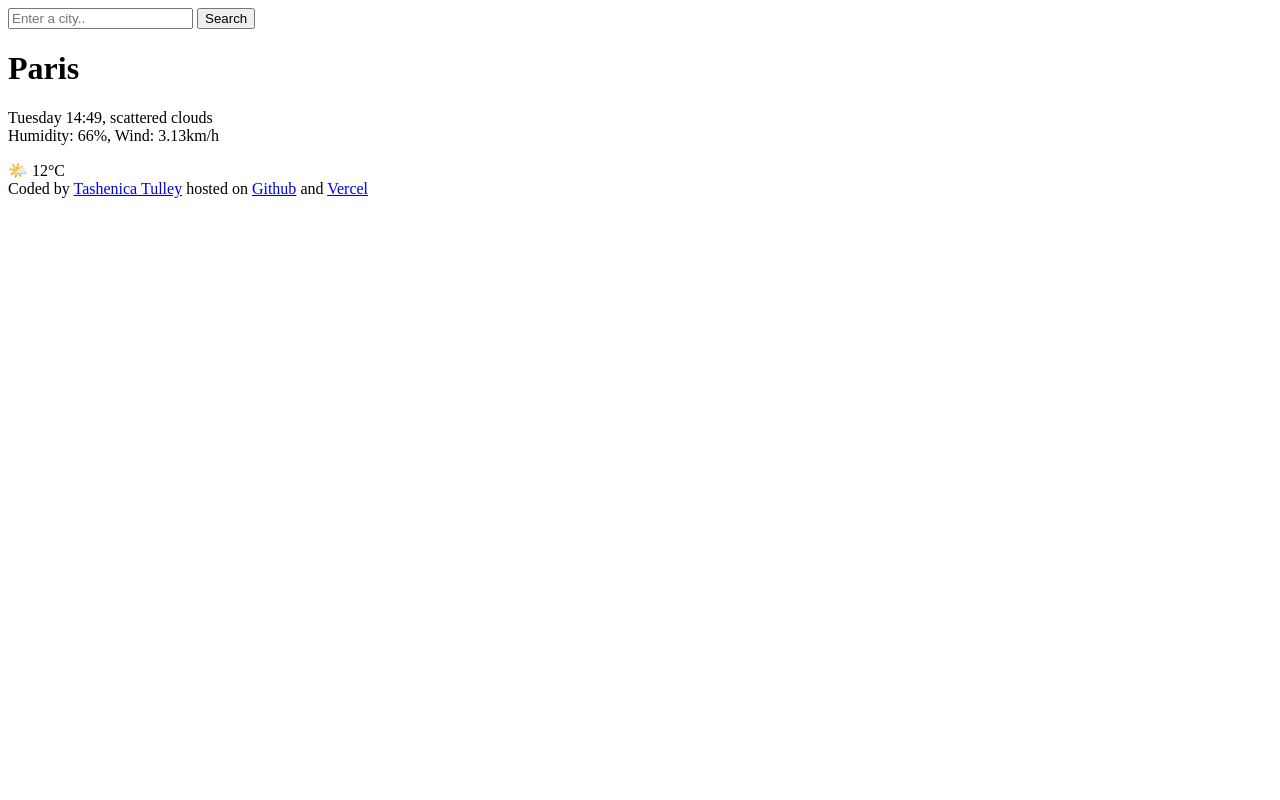
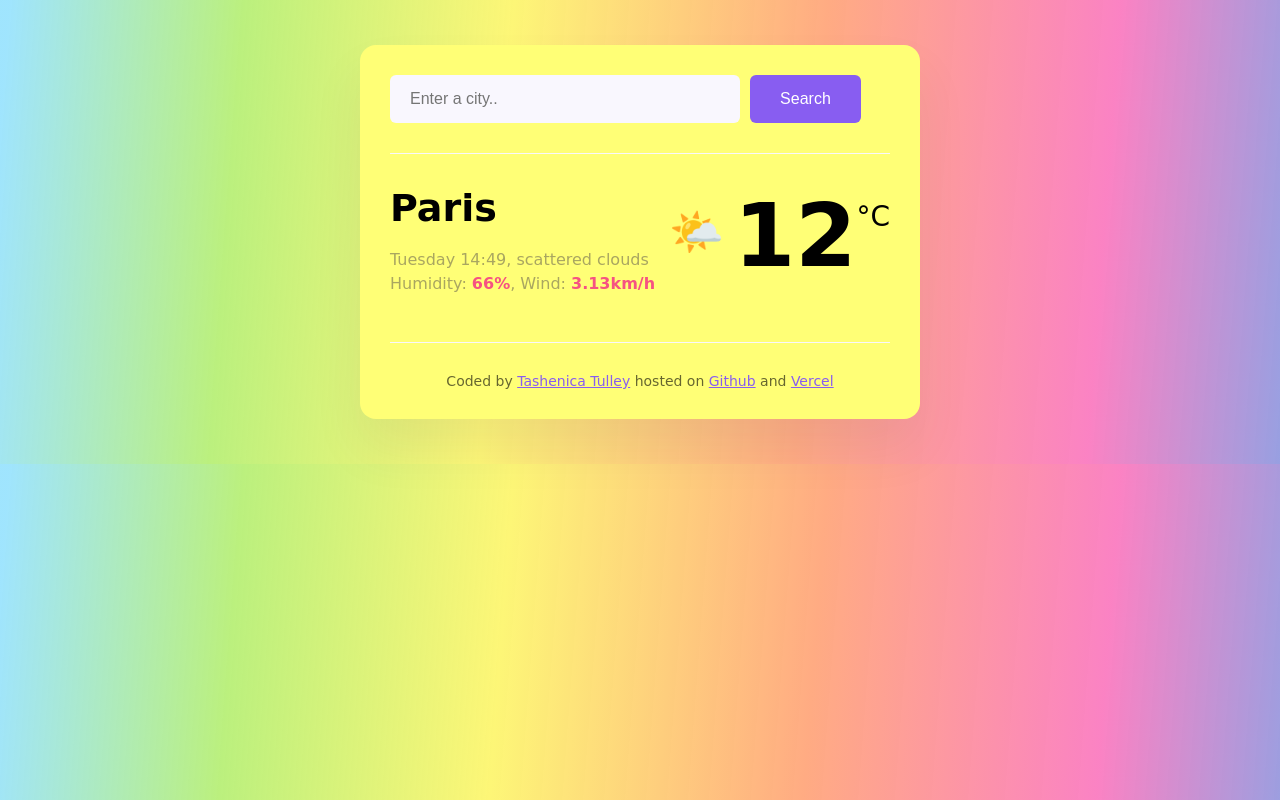
Before and after one commit to Tashenica/Tashenica-Weather-App, a plain HTML site: page index.html in a window 1280 px wide. Drawn offline with Linux system fonts and the light colour scheme.

Commit message:
Added Style.css

```diff
--- a/index.html
+++ b/index.html
@@ -3,26 +3,45 @@
   <head>
     <meta charset="UTF-8" />
     <meta name="viewport" content="width=device-width, initial-scale=1.0" />
+    <link rel="preconnect" href="https://fonts.googleapis.com" />
+    <link rel="preconnect" href="https://fonts.gstatic.com" crossorigin />
+    <link
+      href="https://fonts.googleapis.com/css2?family=Roboto:ital,wght@0,100;0,300;0,400;0,500;0,700;0,900;1,100;1,300;1,400;1,500;1,700;1,900&display=swap"
+      rel="stylesheet"
+    />
+    <link rel="stylesheet" href="src/style.css" />
     <title>Tashenica's Weather App</title>
   </head>
    <body>
+    <div class="weather-app">
       <header>
-      <form>
-        <input type="search" placeholder="Enter a city.." required />
-        <input type="submit" value="Search" />
+        <form class="search-form">
+          <input
+            type="search"
+            placeholder="Enter a city.."
+            required
+            class="search-form-input"
+          />
+          <input type="submit" value="Search" class="search-form-button" />
         </form>
       </header>
 
           <main>
+        <div class="weather-app-data">
           <div>
-        <h1>Paris</h1>
-        <p>
+            <h1 class="weather-app-city">Paris</h1>
+            <p class="weather-app-details">
               Tuesday 14:49, scattered clouds
               <br />
-          Humidity: 66%, Wind: 3.13km/h
+              Humidity: <strong>66%</strong>, Wind: <strong>3.13km/h</strong>
             </p>
           </div>
-      <div>🌤️ 12°C</div>
+          <div class="weather-app-temperature-container">
+            <div class="weather-app-icon">🌤️</div>
+            <div class="weather-app-temperature">12</div>
+            <div class="weatehr-app-unit">°C</div>
+          </div>
+        </div>
       </main>
 
     <footer>
--- /dev/null
+++ b/src/style.css
@@ -0,0 +1,103 @@
+body {
+  background: linear-gradient(
+    94.3deg,
+    rgba(104, 213, 253, 0.63) 0.7%,
+    rgba(169, 236, 91, 0.79) 18.6%,
+    rgba(253, 246, 116, 0.98) 39.1%,
+    rgba(255, 164, 120, 0.92) 63%,
+    rgba(250, 115, 188, 0.89) 85.3%,
+    rgb(97, 176, 242) 108.2%
+  );
+  font-family: "Dancing Script", cursive;
+}
+
+a {
+  color: #885df1;
+}
+
+.weather-app {
+  background: #ffff76;
+  max-width: 500px;
+  margin: 45px auto;
+  box-shadow: 0 30px 50px rgba(65, 50, 100, 0.08);
+  border-radius: 16px;
+  padding: 30px;
+}
+
+header {
+  border-bottom: 1px solid #f9f7fe;
+  padding: 0 0 30px 0;
+}
+
+.search-form-input {
+  background-color: #f9f7fe;
+  border: none;
+  border-radius: 6px;
+  width: 70%;
+  font-size: 16px;
+  padding: 15px 20px;
+}
+
+.search-form-button {
+  background: #885df1;
+  padding: 15px 30px;
+  border: none;
+  font-size: 16px;
+  margin-left: 5px;
+  border-radius: 6px;
+  color: white;
+}
+
+main {
+  padding: 30px 0;
+}
+
+.weather-app-data {
+  display: flex;
+  justify-content: space-between;
+}
+
+.weather-app-city {
+  margin: 0;
+  font-size: 38px;
+  line-height: 48px;
+}
+
+.weather-app-details {
+  font-size: 16px;
+  color: rgba(39, 33, 66, 0.4);
+  line-height: 24px;
+  font-weight: 500;
+}
+
+.weather-app-details strong {
+  color: #f65282;
+}
+
+.weather-app-temperature-container {
+  display: flex;
+}
+
+.weather-app-icon {
+  font-size: 44px;
+  margin-top: 22px;
+}
+
+.weather-app-temperature {
+  font-size: 88px;
+  margin-left: 10px;
+  font-weight: bold;
+}
+
+.weatehr-app-unit {
+  margin-top: 16px;
+  font-size: 28px;
+}
+
+footer {
+  border-top: 1px solid #f9f7fe;
+  padding: 30px 0 0 0;
+  text-align: center;
+  font-size: 14px;
+  color: rgba(0, 0, 0, 0.6);
+}
```
Lines whose indentation alone changed are shown as unchanged.
